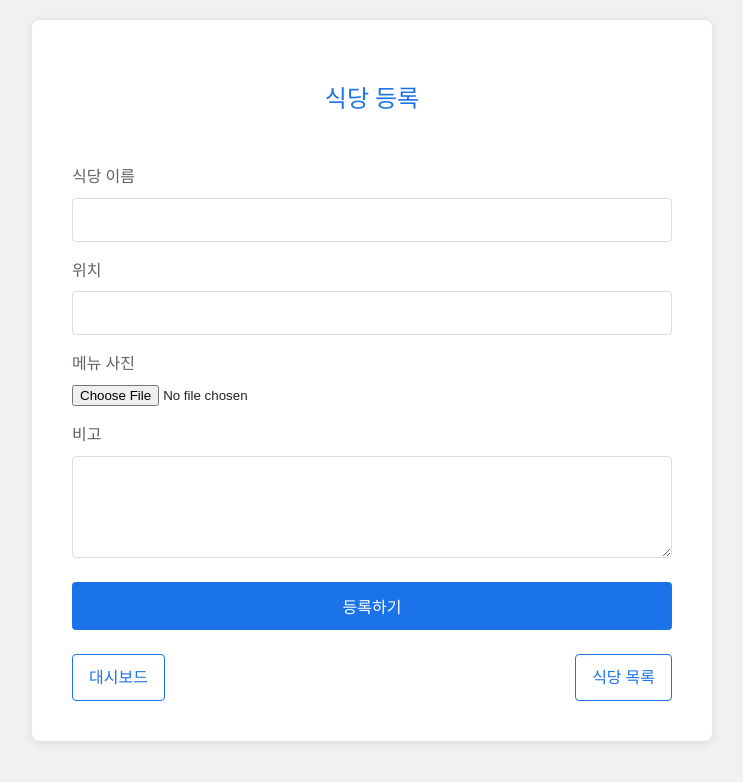
After one commit to parkdi1/want-dinner, a PHP site: page /restaurant_form.php in a window 1280 px wide. The commit adds this page. Shown: the top 782 px of the page, without its empty margins (268-1011 px from the left). Run offline with PHP 8.4, Linux system fonts and the light colour scheme.

Commit message:
전체 기능 구현 디테일 남음

```diff
--- /dev/null
+++ b/restaurant_form.php
@@ -0,0 +1,177 @@
+<?php
+session_start();
+require_once 'db_connect.php';
+
+// 오류 표시 설정
+ini_set('display_errors', 1);
+ini_set('display_startup_errors', 1);
+error_reporting(E_ALL);
+
+// 폼이 제출되었을 때 처리
+if ($_SERVER["REQUEST_METHOD"] == "POST") {
+    $name = $conn->real_escape_string($_POST['name']);
+    $location = $conn->real_escape_string($_POST['location']);
+    $notes = $conn->real_escape_string($_POST['notes']);
+
+    $menu_image = "";
+    if (isset($_FILES['menu_image']) && $_FILES['menu_image']['error'] == 0) {
+        $target_dir = "uploads/";
+        $target_file = $target_dir . basename($_FILES["menu_image"]["name"]);
+
+        // 파일 업로드 시도
+        if (move_uploaded_file($_FILES["menu_image"]["tmp_name"], $target_file)) {
+            $menu_image = $target_file;
+            $message = "파일 " . basename($_FILES["menu_image"]["name"]) . "이(가) 업로드되었습니다.";
+        } else {
+            $error = "파일 업로드 중 오류가 발생했습니다. 오류 코드: " . $_FILES["menu_image"]["error"];
+        }
+    } else if ($_FILES['menu_image']['error'] != 4) { // 4는 파일이 선택되지 않은 경우
+        $error = "파일 업로드 오류: " . $_FILES["menu_image"]["error"];
+    }
+
+    if (!isset($error)) {
+        $sql = "INSERT INTO restaurants (name, location, menu_image, notes) VALUES (?, ?, ?, ?)";
+        $stmt = $conn->prepare($sql);
+        $stmt->bind_param("ssss", $name, $location, $menu_image, $notes);
+
+        if ($stmt->execute()) {
+            $message = "식당이 성공적으로 등록되었습니다. " . (isset($message) ? $message : "");
+        } else {
+            $error = "데이터베이스 오류: " . $stmt->error;
+        }
+
+        $stmt->close();
+    }
+}
+
+$conn->close();
+?>
+
+<!DOCTYPE html>
+<html lang="ko">
+<head>
+    <meta charset="UTF-8">
+    <meta name="viewport" content="width=device-width, initial-scale=1.0">
+    <title>식당 등록</title>
+    <link href="https://fonts.googleapis.com/css2?family=Roboto:wght@300;400;500&display=swap" rel="stylesheet">
+    <style>
+        body {
+            font-family: 'Roboto', sans-serif;
+            line-height: 1.6;
+            margin: 0;
+            padding: 20px;
+            background-color: #f1f1f1;
+            color: #202124;
+        }
+        .container {
+            max-width: 600px;
+            margin: 0 auto;
+            background-color: #fff;
+            padding: 40px;
+            border-radius: 8px;
+            box-shadow: 0 2px 10px rgba(0, 0, 0, 0.1);
+        }
+        h2 {
+            text-align: center;
+            color: #1a73e8;
+            font-weight: 500;
+            margin-bottom: 30px;
+        }
+        form {
+            display: flex;
+            flex-direction: column;
+        }
+        label {
+            margin-top: 16px;
+            font-weight: 500;
+            color: #5f6368;
+        }
+        input[type="text"], textarea {
+            padding: 12px;
+            margin-top: 8px;
+            border: 1px solid #dadce0;
+            border-radius: 4px;
+            font-size: 16px;
+        }
+        input[type="file"] {
+            margin-top: 8px;
+        }
+        input[type="submit"] {
+            background-color: #1a73e8;
+            color: white;
+            padding: 12px;
+            border: none;
+            border-radius: 4px;
+            cursor: pointer;
+            margin-top: 24px;
+            font-size: 16px;
+            font-weight: 500;
+        }
+        input[type="submit"]:hover {
+            background-color: #1765cc;
+        }
+        .message {
+            color: #0f9d58;
+            text-align: center;
+            margin-top: 20px;
+            font-weight: 500;
+        }
+        .error {
+            color: #d93025;
+            text-align: center;
+            margin-top: 20px;
+            font-weight: 500;
+        }
+        .button-container {
+            display: flex;
+            justify-content: space-between;
+            margin-top: 24px;
+        }
+        .button {
+            background-color: #fff;
+            color: #1a73e8;
+            border: 1px solid #1a73e8;
+            padding: 10px 16px;
+            border-radius: 4px;
+            text-decoration: none;
+            font-weight: 500;
+            transition: background-color 0.3s;
+        }
+        .button:hover {
+            background-color: #f1f8ff;
+        }
+    </style>
+</head>
+<body>
+    <div class="container">
+        <h2>식당 등록</h2>
+        <?php
+        if (isset($message)) {
+            echo "<p class='message'>$message</p>";
+        }
+        if (isset($error)) {
+            echo "<p class='error'>$error</p>";
+        }
+        ?>
+        <form action="<?php echo htmlspecialchars($_SERVER["PHP_SELF"]); ?>" method="post" enctype="multipart/form-data">
+            <label for="name">식당 이름</label>
+            <input type="text" id="name" name="name" required>
+
+            <label for="location">위치</label>
+            <input type="text" id="location" name="location" required>
+
+            <label for="menu_image">메뉴 사진</label>
+            <input type="file" id="menu_image" name="menu_image">
+
+            <label for="notes">비고</label>
+            <textarea id="notes" name="notes" rows="4"></textarea>
+
+            <input type="submit" value="등록하기">
+        </form>
+        <div class="button-container">
+            <a href="dashboard.php" class="button">대시보드</a>
+            <a href="restaurant_list.php" class="button">식당 목록</a>
+        </div>
+    </div>
+</body>
+</html>
```
Also changed, not shown: dashboard.php (+119 -6 lines), kakaotest.html (added, +58 -0 lines), restaurant_list.php (added, +191 -0 lines), uploads/dong.jpg (added), uploads/subway.png (added), 1 other file.
